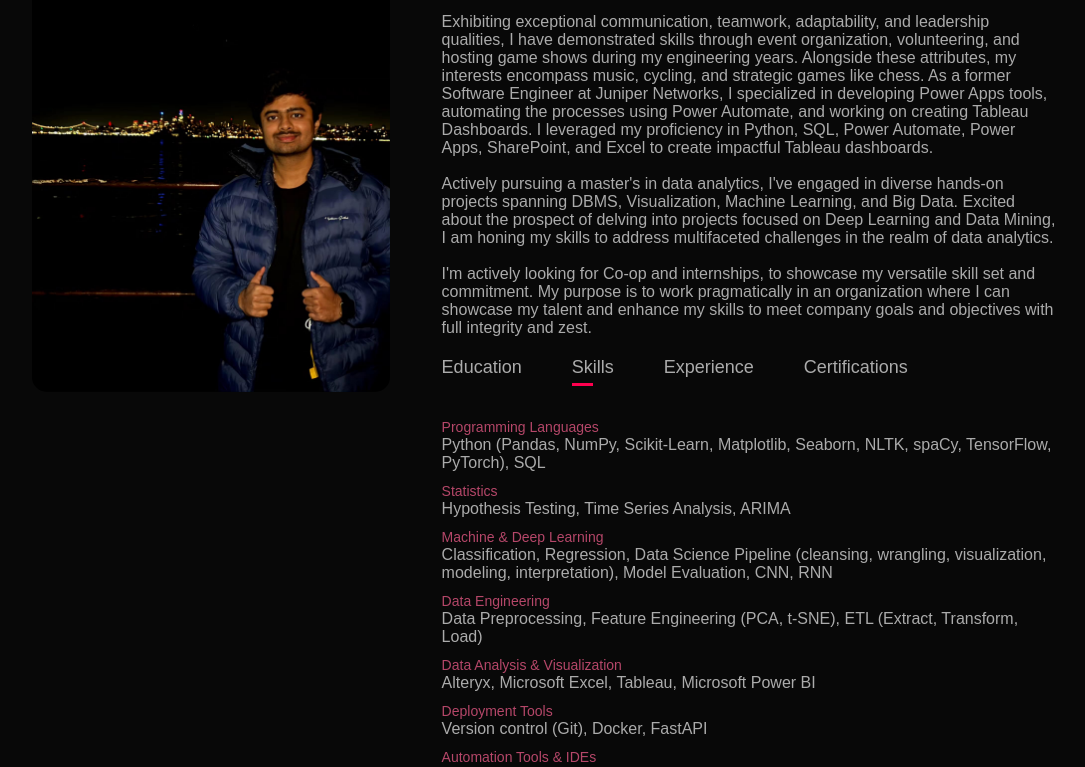
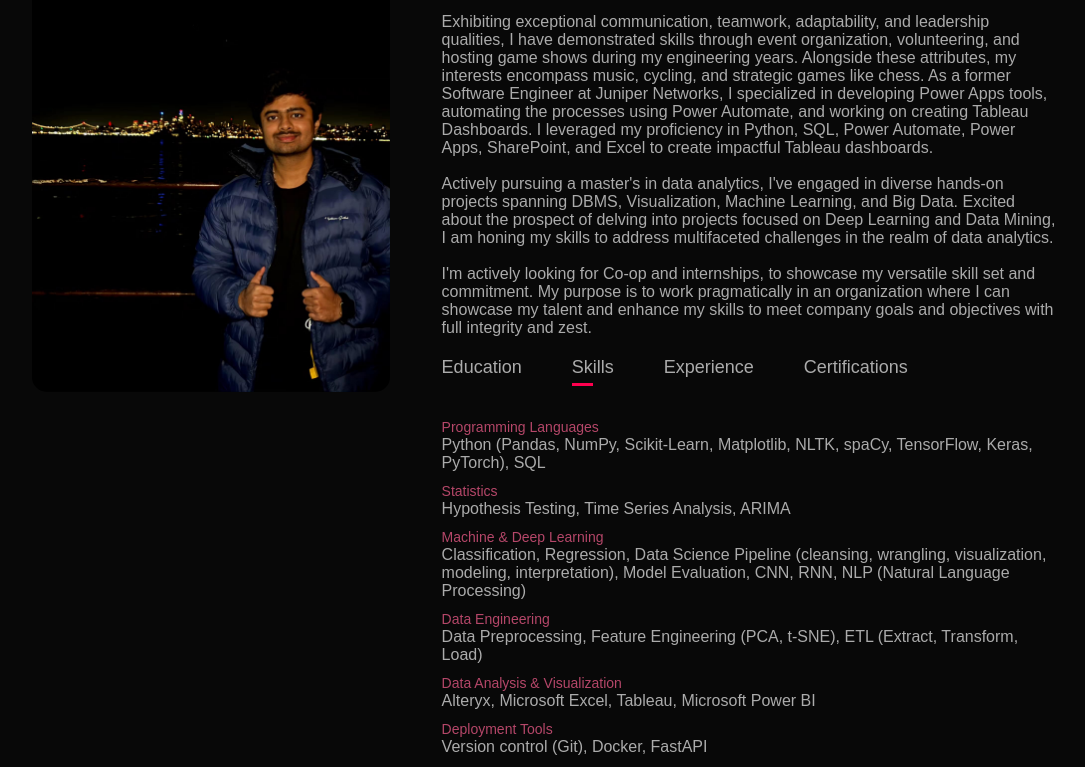
Before and after one commit to PranavR149/Portfolio, a plain HTML site: page index.html in a window 1280 px wide. Both pictures are taken after a click on the element "Skills". Shown: the part 946-1713 px from the top of the page, without its empty margins (96-1181 px from the left). Drawn offline with Linux system fonts and the light colour scheme.

Commit message:
Update index.html

```diff
--- a/index.html
+++ b/index.html
@@ -63,9 +63,9 @@
 
 					<div class="tab-contents" id="skills">
 						<ul>
-							<li><span>Programming Languages</span><br>Python (Pandas, NumPy, Scikit-Learn, Matplotlib, Seaborn, NLTK, spaCy, TensorFlow, PyTorch), SQL</li>
+							<li><span>Programming Languages</span><br>Python (Pandas, NumPy, Scikit-Learn, Matplotlib, NLTK, spaCy, TensorFlow, Keras, PyTorch), SQL</li>
 							<li><span>Statistics</span><br>Hypothesis Testing, Time Series Analysis, ARIMA</li>
-							<li><span>Machine & Deep Learning</span><br>Classification, Regression, Data Science Pipeline (cleansing, wrangling, visualization, modeling, interpretation), Model Evaluation, CNN, RNN</li>
+							<li><span>Machine & Deep Learning</span><br>Classification, Regression, Data Science Pipeline (cleansing, wrangling, visualization, modeling, interpretation), Model Evaluation, CNN, RNN, NLP (Natural Language Processing)</li>
 							<li><span>Data Engineering</span><br>Data Preprocessing, Feature Engineering (PCA, t-SNE), ETL (Extract, Transform, Load)</li>
 							<li><span>Data Analysis & Visualization</span><br>Alteryx, Microsoft Excel, Tableau, Microsoft Power BI</li>
 							<li><span>Deployment Tools</span><br>Version control (Git), Docker, FastAPI</li>
```
